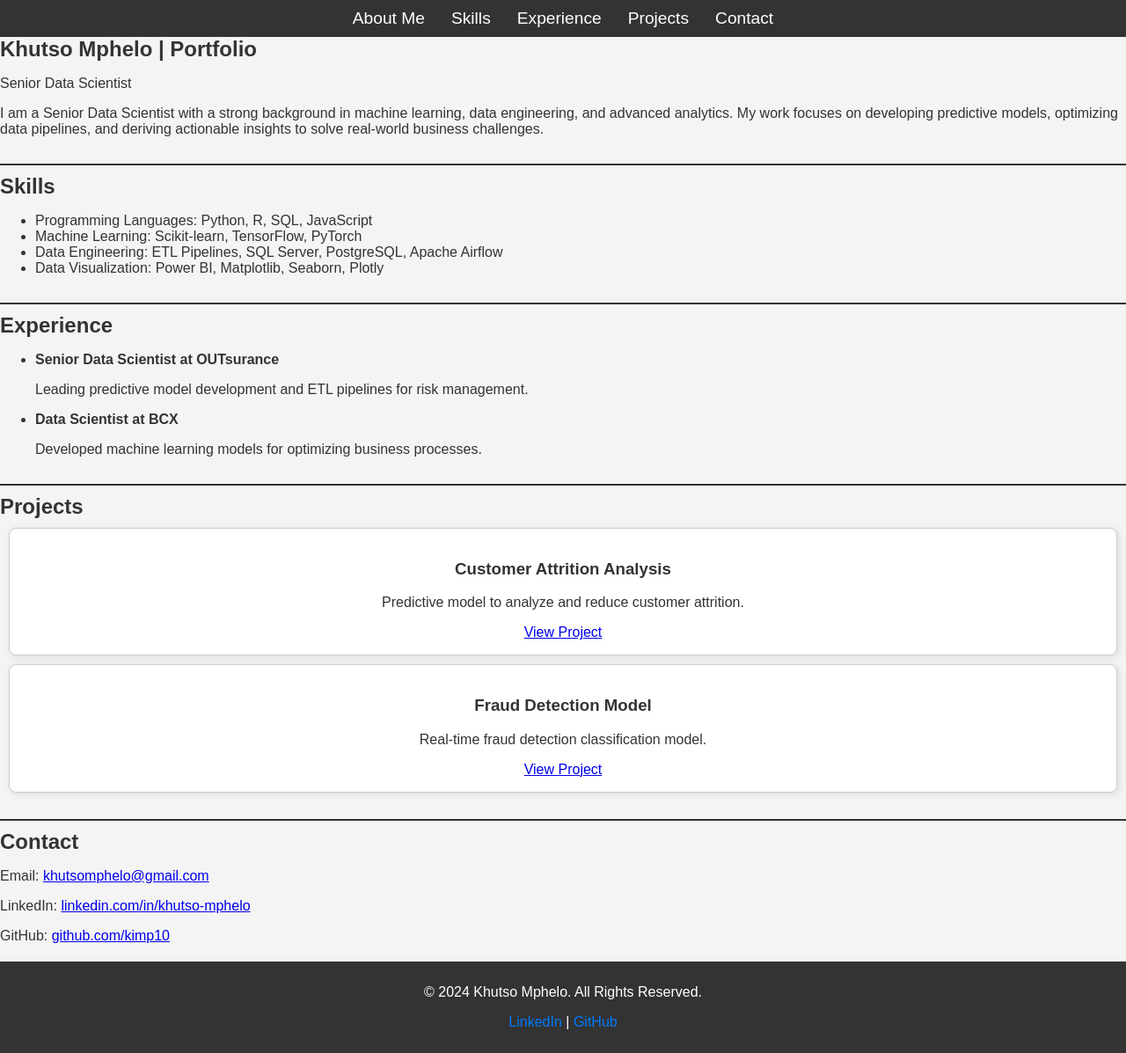
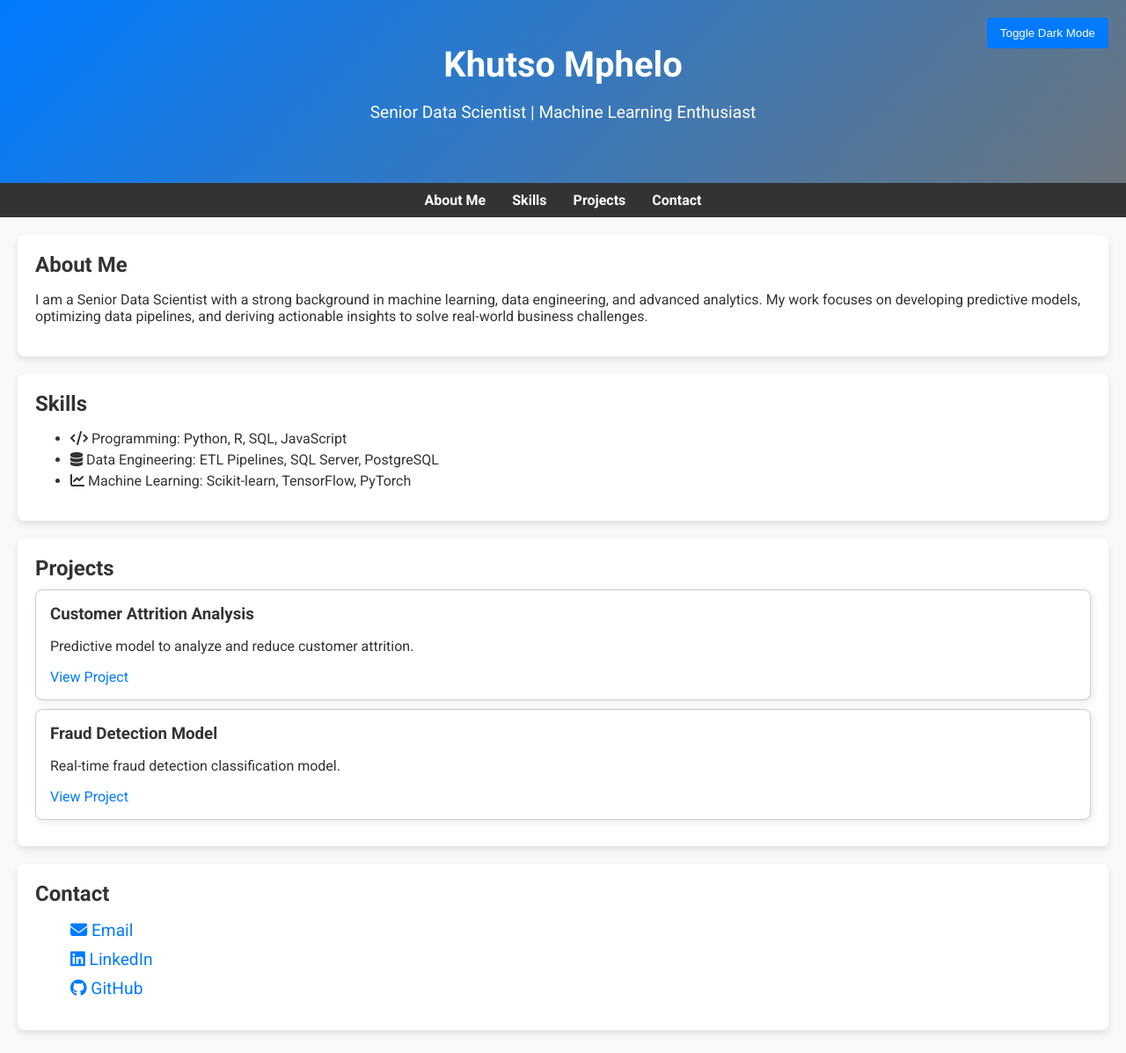
Before and after one commit to kimp10/kimp10.github.io, a plain HTML site: page index.html in a window 1280 px wide. Shown: the whole page at 88% size. Drawn offline with Linux system fonts and the light colour scheme.

Commit message:
Update index.html

```diff
--- a/index.html
+++ b/index.html
@@ -4,34 +4,59 @@
 <meta charset="UTF-8">
 <meta name="viewport" content="width=device-width, initial-scale=1.0">
 <title>Khutso Mphelo - Portfolio</title>
+<link href="https://fonts.googleapis.com/css2?family=Roboto:wght@400;700&display=swap" rel="stylesheet">
+<script src="https://kit.fontawesome.com/a076d05399.js" crossorigin="anonymous"></script>
 <style>
        /* General Styles */
        body {
-           font-family: Arial, sans-serif;
-           background-color: #f4f4f4;
-           color: #333;
+           font-family: 'Roboto', sans-serif;
            margin: 0;
            padding: 0;
+           background-color: #f8f9fa;
+           color: #333;
        }
-       h1, h2 {
+       h1, h2, h3 {
            margin: 0;
        }
-       .section-title {
-           margin-top: 30px;
-           padding-top: 10px;
-           border-top: 2px solid #333;
+       section {
+           margin: 20px;
+           padding: 20px;
+           background-color: white;
+           border-radius: 8px;
+           box-shadow: 0 4px 8px rgba(0, 0, 0, 0.1);
        }
-       /* Navbar Styles */
+       a {
+           color: #007bff;
+           text-decoration: none;
+       }
+       a:hover {
+           text-decoration: underline;
+       }
+       /* Hero Section */
+       .hero {
+           background: linear-gradient(135deg, #007bff, #6c757d);
+           color: white;
+           text-align: center;
+           padding: 50px 20px;
+       }
+       .hero h1 {
+           font-size: 2.5em;
+       }
+       .hero p {
+           font-size: 1.2em;
+       }
+       /* Navigation Bar */
        .navbar {
-           background-color: #333;
            position: sticky;
            top: 0;
+           background-color: #333;
+           padding: 10px 0;
+           color: white;
+           text-align: center;
            z-index: 1000;
-           text-align: center;
-           padding: 10px 0;
        }
        .navbar ul {
-           list-style-type: none;
+           list-style: none;
            margin: 0;
            padding: 0;
            display: flex;
@@ -42,105 +67,95 @@
        }
        .navbar ul li a {
            color: white;
-           text-decoration: none;
-           font-size: 1.2em;
+           font-weight: bold;
        }
        .navbar ul li a:hover {
            color: #007bff;
        }
-       /* Project Cards */
+       /* Skills Section */
+       .skills-list li {
+           margin: 5px 0;
+       }
+       /* Projects Section */
        .project-card {
            border: 1px solid #ccc;
            border-radius: 8px;
            padding: 16px;
-           margin: 10px;
-           text-align: center;
+           margin: 10px 0;
            background: #fff;
            box-shadow: 2px 2px 8px rgba(0, 0, 0, 0.1);
            transition: transform 0.3s ease, box-shadow 0.3s ease;
        }
        .project-card:hover {
            transform: scale(1.05);
-           box-shadow: 4px 4px 12px rgba(0, 0, 0, 0.2);
+           box-shadow: 0px 10px 20px rgba(0, 0, 0, 0.2);
        }
-       /* Back-to-Top Button */
-       #back-to-top {
+       /* Contact Section */
+       .contact-links li {
+           list-style: none;
+           margin: 10px 0;
+       }
+       .contact-links a {
+           font-size: 1.2em;
+       }
+       /* Dark Mode */
+       body.dark-mode {
+           background-color: #121212;
+           color: white;
+       }
+       body.dark-mode section {
+           background-color: #1f1f1f;
+           color: white;
+       }
+       body.dark-mode a {
+           color: #66b2ff;
+       }
+       .dark-mode-toggle {
            position: fixed;
-           bottom: 20px;
+           top: 20px;
            right: 20px;
-           display: none;
            background-color: #007bff;
            color: white;
            border: none;
-           border-radius: 50%;
-           width: 40px;
-           height: 40px;
-           font-size: 1.5em;
+           padding: 10px 15px;
+           border-radius: 4px;
            cursor: pointer;
-           box-shadow: 2px 2px 5px rgba(0, 0, 0, 0.3);
-       }
-       /* Footer Styles */
-       footer {
-           background-color: #333;
-           color: white;
-           text-align: center;
-           padding: 10px;
-           margin-top: 20px;
-       }
-       footer a {
-           color: #007bff;
-           text-decoration: none;
-       }
-       footer a:hover {
-           text-decoration: underline;
        }
 </style>
 </head>
 <body>
+<!-- Dark Mode Toggle -->
+<button class="dark-mode-toggle" onclick="toggleDarkMode()">Toggle Dark Mode</button>
+<!-- Hero Section -->
+<div class="hero">
+<h1>Khutso Mphelo</h1>
+<p>Senior Data Scientist | Machine Learning Enthusiast</p>
+</div>
 <!-- Navigation Bar -->
 <nav class="navbar">
 <ul>
 <li><a href="#about">About Me</a></li>
 <li><a href="#skills">Skills</a></li>
-<li><a href="#experience">Experience</a></li>
 <li><a href="#projects">Projects</a></li>
 <li><a href="#contact">Contact</a></li>
 </ul>
 </nav>
 <!-- About Me Section -->
 <section id="about">
-<header>
-<h1>Khutso Mphelo | Portfolio</h1>
-<p>Senior Data Scientist</p>
-</header>
+<h2>About Me</h2>
 <p>I am a Senior Data Scientist with a strong background in machine learning, data engineering, and advanced analytics. My work focuses on developing predictive models, optimizing data pipelines, and deriving actionable insights to solve real-world business challenges.</p>
 </section>
 <!-- Skills Section -->
-<section id="skills" class="section-title">
+<section id="skills">
 <h2>Skills</h2>
-<ul>
-<li>Programming Languages: Python, R, SQL, JavaScript</li>
-<li>Machine Learning: Scikit-learn, TensorFlow, PyTorch</li>
-<li>Data Engineering: ETL Pipelines, SQL Server, PostgreSQL, Apache Airflow</li>
-<li>Data Visualization: Power BI, Matplotlib, Seaborn, Plotly</li>
-</ul>
-</section>
-<!-- Experience Section -->
-<section id="experience" class="section-title">
-<h2>Experience</h2>
-<ul>
-<li>
-<strong>Senior Data Scientist at OUTsurance</strong>
-<p>Leading predictive model development and ETL pipelines for risk management.</p>
-</li>
-<li>
-<strong>Data Scientist at BCX</strong>
-<p>Developed machine learning models for optimizing business processes.</p>
-</li>
+<ul class="skills-list">
+<li><i class="fas fa-code"></i> Programming: Python, R, SQL, JavaScript</li>
+<li><i class="fas fa-database"></i> Data Engineering: ETL Pipelines, SQL Server, PostgreSQL</li>
+<li><i class="fas fa-chart-line"></i> Machine Learning: Scikit-learn, TensorFlow, PyTorch</li>
 </ul>
 </section>
 <!-- Projects Section -->
-<section id="projects" class="section-title">
+<section id="projects">
 <h2>Projects</h2>
 <div class="project-card">
 <h3>Customer Attrition Analysis</h3>
@@ -154,22 +169,14 @@
 </div>
 </section>
 <!-- Contact Section -->
-<section id="contact" class="section-title">
+<section id="contact">
 <h2>Contact</h2>
-<p>Email: <a href="mailto:khutsomphelo@gmail.com">khutsomphelo@gmail.com</a></p>
-<p>LinkedIn: <a href="https://www.linkedin.com/in/khutso-mphelo" target="_blank">linkedin.com/in/khutso-mphelo</a></p>
-<p>GitHub: <a href="https://github.com/kimp10" target="_blank">github.com/kimp10</a></p>
+<ul class="contact-links">
+<li><a href="mailto:khutsomphelo@gmail.com"><i class="fas fa-envelope"></i> Email</a></li>
+<li><a href="https://linkedin.com/in/khutso-mphelo" target="_blank"><i class="fab fa-linkedin"></i> LinkedIn</a></li>
+<li><a href="https://github.com/kimp10" target="_blank"><i class="fab fa-github"></i> GitHub</a></li>
+</ul>
 </section>
-<!-- Back-to-Top Button -->
-<button id="back-to-top">↑</button>
-<!-- Footer -->
-<footer>
-<p>&copy; 2024 Khutso Mphelo. All Rights Reserved.</p>
-<p>
-<a href="https://www.linkedin.com/in/khutso-mphelo" target="_blank">LinkedIn</a> |
-<a href="https://github.com/kimp10" target="_blank">GitHub</a>
-</p>
-</footer>
 <!-- Link to External JavaScript -->
 <script src="script.js"></script>
 </body>
```
